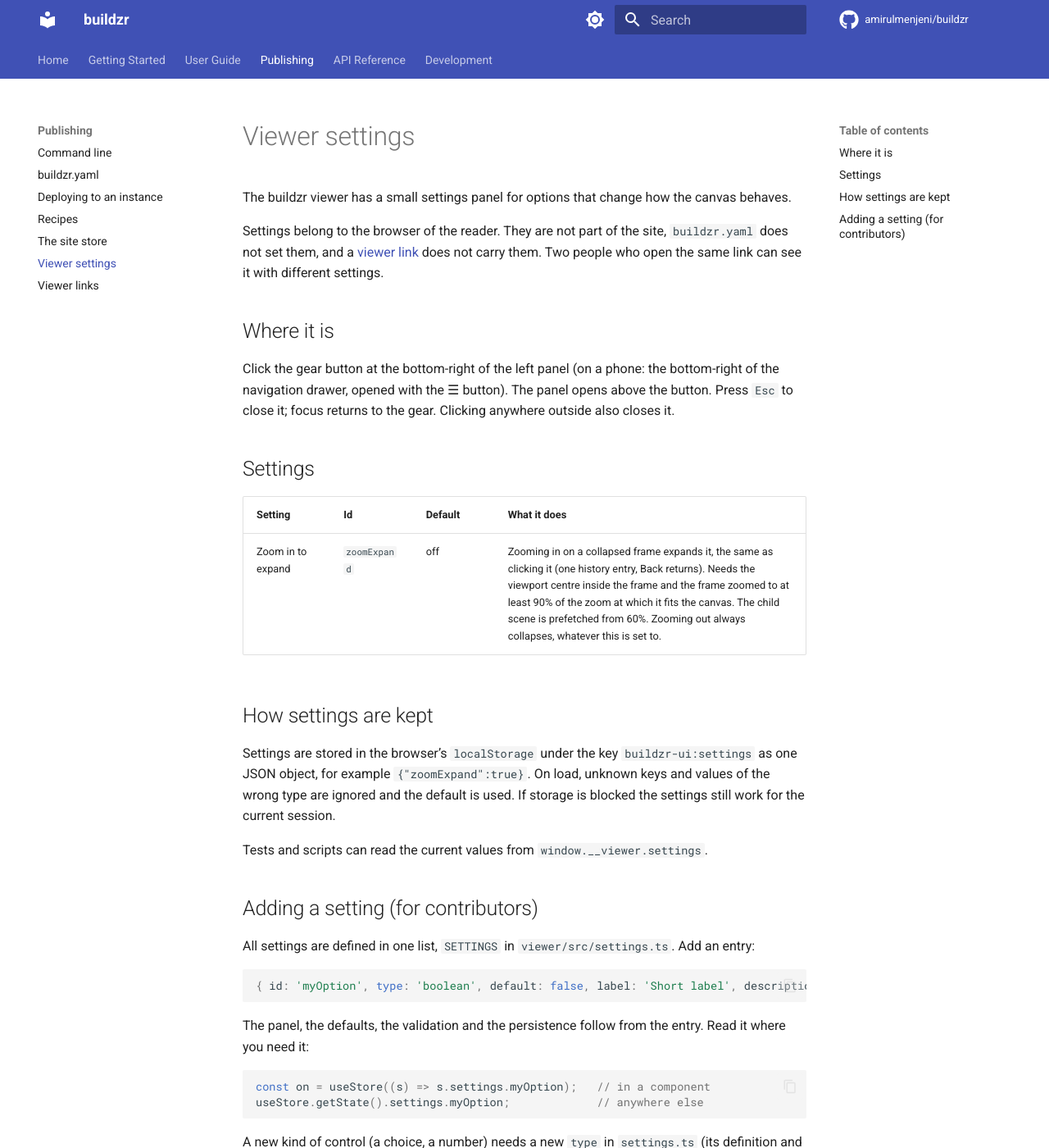
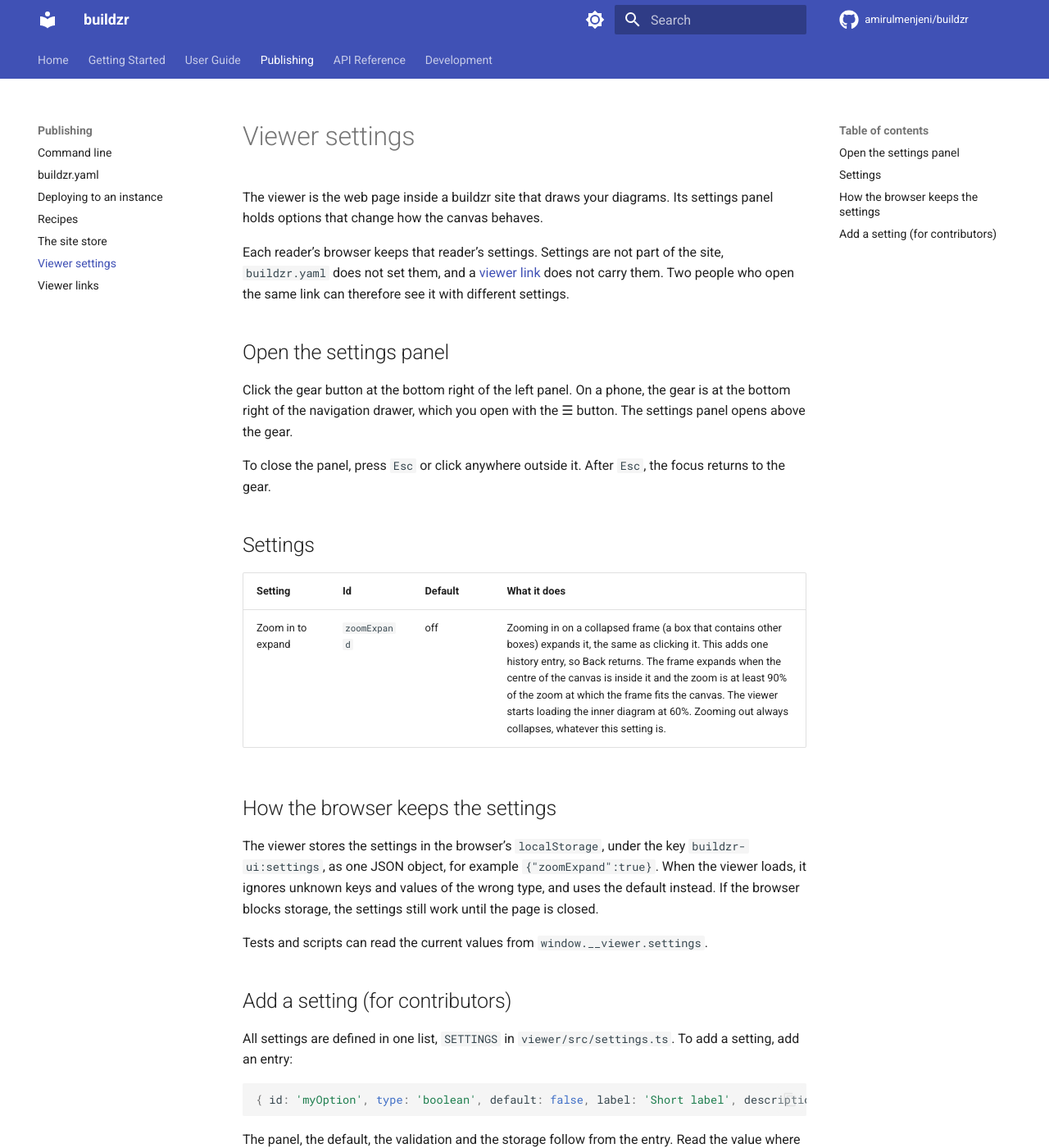
Before and after one commit to amirulmenjeni/buildzr, an MkDocs documentation site: the page built from docs/ui-settings.md, in a window 1280 px wide and 1400 px high. Shown: the whole window at 82% size. Built offline with MkDocs 1.6.1 and Material for MkDocs 9.7.7, drawn with Linux system fonts in a browser that asks for light colours; comment, search, counter and statistics services are not loaded; some of the changed text lies outside the part shown.

Commit message:
docs(ui-settings): rewrite for clarity

````diff
--- a/docs/ui-settings.md
+++ b/docs/ui-settings.md
@@ -1,38 +1,40 @@
 # Viewer settings
 
-The buildzr viewer has a small settings panel for options that change how the canvas behaves.
+The viewer is the web page inside a buildzr site that draws your diagrams. Its settings panel holds options that change how the canvas behaves.
 
-Settings belong to the browser of the reader. They are not part of the site, `buildzr.yaml` does not set them, and a [viewer link](viewer-hash-routes.md) does not carry them. Two people who open the same link can see it with different settings.
+Each reader's browser keeps that reader's settings. Settings are not part of the site, `buildzr.yaml` does not set them, and a [viewer link](viewer-hash-routes.md) does not carry them. Two people who open the same link can therefore see it with different settings.
 
-## Where it is
+## Open the settings panel
 
-Click the gear button at the bottom-right of the left panel (on a phone: the bottom-right of the navigation drawer, opened with the ☰ button). The panel opens above the button. Press `Esc` to close it; focus returns to the gear. Clicking anywhere outside also closes it.
+Click the gear button at the bottom right of the left panel. On a phone, the gear is at the bottom right of the navigation drawer, which you open with the ☰ button. The settings panel opens above the gear.
+
+To close the panel, press `Esc` or click anywhere outside it. After `Esc`, the focus returns to the gear.
 
 ## Settings
 
 | Setting | Id | Default | What it does |
 |---|---|---|---|
-| Zoom in to expand | `zoomExpand` | off | Zooming in on a collapsed frame expands it, the same as clicking it (one history entry, Back returns). Needs the viewport centre inside the frame and the frame zoomed to at least 90% of the zoom at which it fits the canvas. The child scene is prefetched from 60%. Zooming out always collapses, whatever this is set to. |
+| Zoom in to expand | `zoomExpand` | off | Zooming in on a collapsed frame (a box that contains other boxes) expands it, the same as clicking it. This adds one history entry, so Back returns. The frame expands when the centre of the canvas is inside it and the zoom is at least 90% of the zoom at which the frame fits the canvas. The viewer starts loading the inner diagram at 60%. Zooming out always collapses, whatever this setting is. |
 
-## How settings are kept
+## How the browser keeps the settings
 
-Settings are stored in the browser's `localStorage` under the key `buildzr-ui:settings` as one JSON object, for example `{"zoomExpand":true}`. On load, unknown keys and values of the wrong type are ignored and the default is used. If storage is blocked the settings still work for the current session.
+The viewer stores the settings in the browser's `localStorage`, under the key `buildzr-ui:settings`, as one JSON object, for example `{"zoomExpand":true}`. When the viewer loads, it ignores unknown keys and values of the wrong type, and uses the default instead. If the browser blocks storage, the settings still work until the page is closed.
 
 Tests and scripts can read the current values from `window.__viewer.settings`.
 
-## Adding a setting (for contributors)
+## Add a setting (for contributors)
 
-All settings are defined in one list, `SETTINGS` in `viewer/src/settings.ts`. Add an entry:
+All settings are defined in one list, `SETTINGS` in `viewer/src/settings.ts`. To add a setting, add an entry:
 
 ```ts
 { id: 'myOption', type: 'boolean', default: false, label: 'Short label', description: 'One line that says what it does.' },
 ```
 
-The panel, the defaults, the validation and the persistence follow from the entry. Read it where you need it:
+The panel, the default, the validation and the storage follow from the entry. Read the value where you need it:
 
 ```ts
 const on = useStore((s) => s.settings.myOption);   // in a component
 useStore.getState().settings.myOption;             // anywhere else
 ```
 
-A new kind of control (a choice, a number) needs a new `type` in `settings.ts` (its definition and its validation in `parseSettings`) and a matching `case` in `Control` in `viewer/src/SettingsPanel.tsx`.
+A new kind of control, such as a choice or a number, needs two changes: a new `type` in `settings.ts` (its definition, and its validation in `parseSettings`), and a matching `case` in `Control` in `viewer/src/SettingsPanel.tsx`.
````
